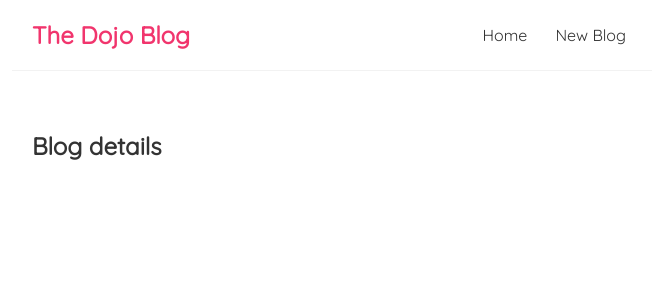
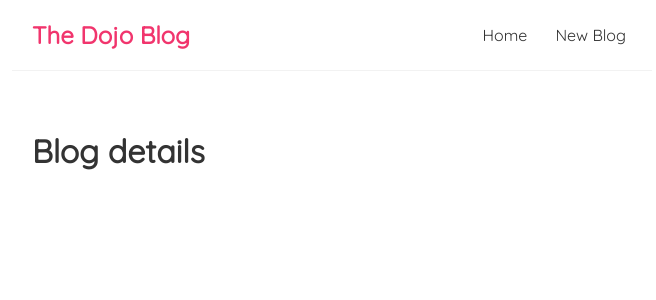
Before and after one commit to Cobby-a/First-Reactjs, a React (Create React App) app: page /blogs/1 in a window 1280 px wide. Shown: the top 300 px of the page, without its empty margins (308-964 px from the left). Built offline with nearby package versions, Linux system fonts and the light colour scheme.

Commit message:
updated the page for the blogs

```diff
--- a/src/BlogDetails.js
+++ b/src/BlogDetails.js
@@ -2,7 +2,7 @@
 const BlogDetails = () =>{
     return(
         <div>
-            <h2>Blog details</h2>
+            <h1>Blog details</h1>
         </div>
     )
 }
```
